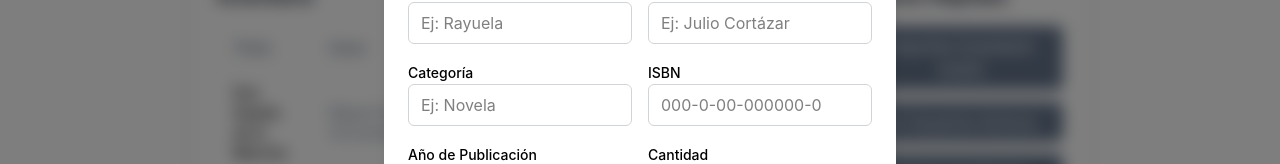
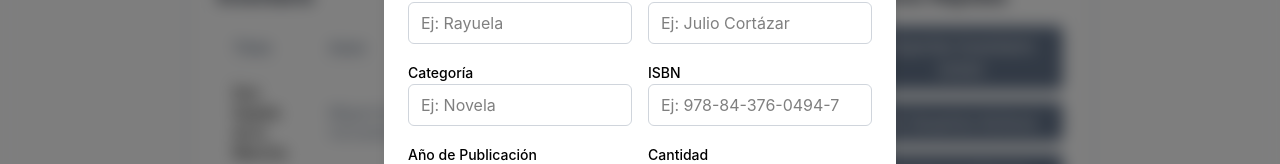
Before and after one commit to Front-Elec/kairon, a React (Vite) app: page /admin in a window 1280 px wide. Both pictures are taken after a click on the button "Añadir Libro". Shown: the part 228-392 px from the top of the page. Built offline with nearby package versions, Linux system fonts and the light colour scheme.

Commit message:
ntegrar validación de ISBN único en el formulario

```diff
--- a/src/components/BookForm.tsx
+++ b/src/components/BookForm.tsx
@@ -1,46 +1,96 @@
-import React, { useState } from 'react';
+import React, { useState, useMemo, useCallback } from 'react';
 import { z } from 'zod';
 import { Input } from '@/components/ui/Input';
 import { Button } from '@/components/ui/Button';
+import { useBooksStore } from '@/store/booksStore';
+
+// ISBN-10: 10 dígitos | ISBN-13: 13 dígitos (con o sin guiones)
+const ISBN_REGEX = /^(?:\d{10}|\d{13}|(?:\d[- ]?){9}[\dXx]|(?:\d[- ]?){12}\d)$/;
 
 const bookSchema = z.object({
   title: z.string().min(1, 'El título es requerido'),
   author: z.string().min(1, 'El autor es requerido'),
   category: z.string().min(1, 'La categoría es requerida'),
-  isbn: z.string().regex(/^\d{3}-\d-\d{2}-\d{6}-\d$/, 'Formato ISBN inválido (ej: 000-0-00-000000-0)'),
+  isbn: z.string().regex(ISBN_REGEX, 'ISBN inválido (10 o 13 dígitos)'),
   year: z.number().int().min(1000, 'Año inválido').max(new Date().getFullYear(), 'Año futuro inválido'),
   quantity: z.number().int().min(0, 'La cantidad no puede ser negativa'),
-  description: z.string().optional()
+  description: z.string().optional(),
 });
 
 export type BookFormData = z.infer<typeof bookSchema>;
 
 interface BookFormProps {
   initialData?: BookFormData;
+  /** ID del libro que se está editando. Permite que el store excluya
+   *  su propio ISBN al validar duplicados. */
+  editingId?: string;
   onSubmit: (data: BookFormData) => void;
   onCancel: () => void;
 }
 
-export const BookForm: React.FC<BookFormProps> = ({ initialData, onSubmit, onCancel }) => {
-  const [formData, setFormData] = useState<BookFormData>(initialData || {
-    title: '', author: '', category: '', isbn: '', year: new Date().getFullYear(), quantity: 1, description: ''
-  });
+export const BookForm: React.FC<BookFormProps> = ({
+  initialData,
+  editingId,
+  onSubmit,
+  onCancel,
+}) => {
+  const isIsbnDuplicate = useBooksStore((state) => state.isIsbnDuplicate);
+
+  const [formData, setFormData] = useState<BookFormData>(
+    initialData || {
+      title: '',
+      author: '',
+      category: '',
+      isbn: '',
+      year: new Date().getFullYear(),
+      quantity: 1,
+      description: '',
+    }
+  );
   const [errors, setErrors] = useState<Partial<Record<keyof BookFormData, string>>>({});
 
-  const handleChange = (e: React.ChangeEvent<HTMLInputElement | HTMLTextAreaElement>) => {
+  // Dígitos puros del ISBN actual (sin guiones ni espacios)
+  const isbnDigits = useMemo(
+    () => formData.isbn.replace(/[^\dXx]/gi, ''),
+    [formData.isbn]
+  );
+
+  // Longitud válida: exactamente 10 (ISBN-10) o 13 (ISBN-13) dígitos
+  const isbnLengthValid = useMemo(
+    () => isbnDigits.length === 10 || isbnDigits.length === 13,
+    [isbnDigits]
+  );
+
+  // Consulta en tiempo real al selector del store; excluye el libro en edición
+  const isDuplicate = useMemo(
+    () => isbnLengthValid && isIsbnDuplicate(formData.isbn, editingId),
+    [formData.isbn, isbnLengthValid, isIsbnDuplicate, editingId]
+  );
+
+  // Deshabilita guardar si hay duplicado o la longitud es inválida (y el campo no está vacío)
+  const isSaveDisabled = useMemo(
+    () => isDuplicate || (!isbnLengthValid && formData.isbn.length > 0),
+    [isDuplicate, isbnLengthValid, formData.isbn]
+  );
+
+  const handleChange = useCallback(
+    (e: React.ChangeEvent<HTMLInputElement | HTMLTextAreaElement>) => {
       const { name, value } = e.target;
       let parsedValue: string | number = value;
       if (name === 'year' || name === 'quantity') {
         parsedValue = parseInt(value) || 0;
       }
-    setFormData(prev => ({ ...prev, [name]: parsedValue }));
+      setFormData((prev) => ({ ...prev, [name]: parsedValue }));
       if (errors[name as keyof BookFormData]) {
-      setErrors(prev => ({ ...prev, [name]: undefined }));
+        setErrors((prev) => ({ ...prev, [name]: undefined }));
       }
-  };
+    },
+    [errors]
+  );
 
   const handleSubmit = (e: React.FormEvent) => {
     e.preventDefault();
+    if (isSaveDisabled) return;
     try {
       bookSchema.parse(formData);
       onSubmit(formData);
@@ -77,11 +127,25 @@ export const BookForm: React.FC<BookFormProps> = ({ initialData, onSubmit, onCan
           <Input name="category" value={formData.category} onChange={handleChange} placeholder="Ej: Novela" />
           {errors.category && <p className="text-xs text-red-500">{errors.category}</p>}
         </div>
+
+        {/* Campo ISBN con validación en tiempo real */}
         <div className="space-y-2">
           <label className="text-sm font-medium">ISBN</label>
-          <Input name="isbn" value={formData.isbn} onChange={handleChange} placeholder="000-0-00-000000-0" />
-          {errors.isbn && <p className="text-xs text-red-500">{errors.isbn}</p>}
+          <Input
+            name="isbn"
+            value={formData.isbn}
+            onChange={handleChange}
+            placeholder="Ej: 978-84-376-0494-7"
+            className={isDuplicate ? 'border-red-400 focus:ring-red-300' : ''}
+          />
+          {isDuplicate && (
+            <p className="text-xs text-red-500">Este ISBN ya está registrado</p>
+          )}
+          {!isDuplicate && errors.isbn && (
+            <p className="text-xs text-red-500">{errors.isbn}</p>
+          )}
         </div>
+
         <div className="space-y-2">
           <label className="text-sm font-medium">Año de Publicación</label>
           <Input type="number" name="year" value={formData.year} onChange={handleChange} />
@@ -93,6 +157,7 @@ export const BookForm: React.FC<BookFormProps> = ({ initialData, onSubmit, onCan
           {errors.quantity && <p className="text-xs text-red-500">{errors.quantity}</p>}
         </div>
       </div>
+
       <div className="space-y-2">
         <label className="text-sm font-medium">Descripción</label>
         <textarea
@@ -104,9 +169,19 @@ export const BookForm: React.FC<BookFormProps> = ({ initialData, onSubmit, onCan
         />
         {errors.description && <p className="text-xs text-red-500">{errors.description}</p>}
       </div>
+
       <div className="flex justify-end gap-3 pt-4 border-t border-gray-100">
-        <Button type="button" variant="secondary" onClick={onCancel}>Cancelar</Button>
-        <Button type="submit" variant="primary" className="px-8">{initialData ? 'Guardar Cambios' : 'Registrar Libro'}</Button>
+        <Button type="button" variant="secondary" onClick={onCancel}>
+          Cancelar
+        </Button>
+        <Button
+          type="submit"
+          variant="primary"
+          className="px-8 disabled:opacity-50 disabled:cursor-not-allowed"
+          disabled={isSaveDisabled}
+        >
+          {initialData ? 'Guardar Cambios' : 'Registrar Libro'}
+        </Button>
       </div>
     </form>
   );
--- a/src/pages/AdminPage.tsx
+++ b/src/pages/AdminPage.tsx
@@ -146,6 +146,7 @@ export const AdminPage = () => {
       >
         <BookForm
           initialData={editingBook}
+          editingId={editingBookId}
           onSubmit={handleFormSubmit}
           onCancel={() => setIsModalOpen(false)}
         />
--- a/src/store/booksStore.ts
+++ b/src/store/booksStore.ts
@@ -115,7 +115,9 @@ interface BooksStore {
 
   deleteBook: (id: string) => void;
 
-  isIsbnDuplicate: (isbn: string, exclusionId?: string) => boolean;
+  /** Devuelve true si el ISBN ya existe en otro libro.
+   *  En modo edición pasar el id del libro actual para excluirlo. */
+  isIsbnDuplicate: (isbn: string, excludeId?: string) => boolean;
 }
 
 export const useBooksStore =
@@ -152,13 +154,13 @@ export const useBooksStore =
             ),
           })),
 
-        isIsbnDuplicate: (isbn, exclusionId) => {
+        isIsbnDuplicate: (isbn, excludeId) => {
           const normalizedIsbn = isbn.replace(/[-\s]/g, "").toLowerCase();
 
           return get().books.some((book) => {
             const bookIsbn = book.isbn.replace(/[-\s]/g, "").toLowerCase();
 
-            if (exclusionId && book.id === exclusionId) {
+            if (excludeId && book.id === excludeId) {
               return false;
             }
 
```
Lines whose indentation alone changed are shown as unchanged.
